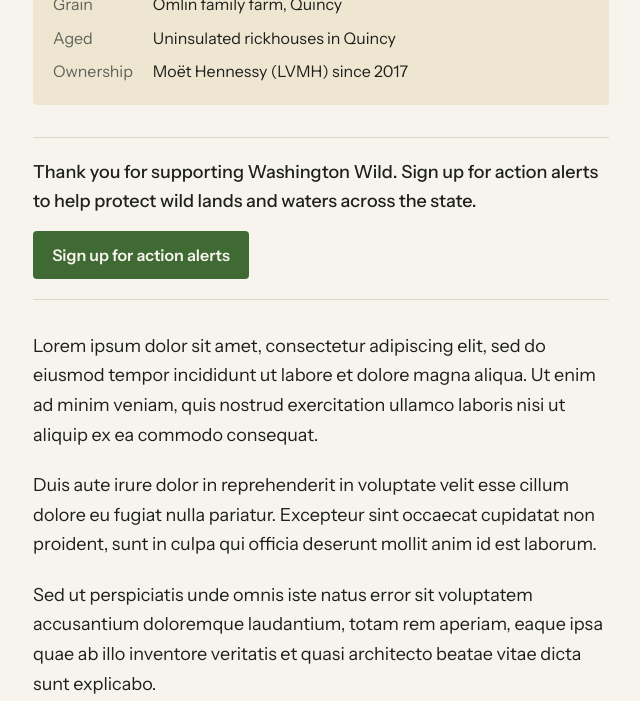
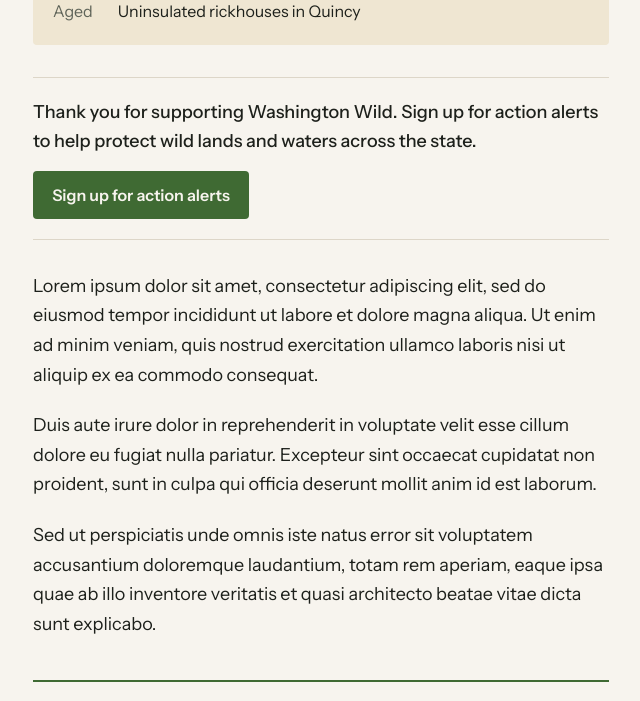
Before and after one commit to dandillinger/whiskey, a Jekyll site: the page built from 2026/woodinville.md, in a window 1280 px wide and 900 px high, scrolled down 730 px, cut to the strip 199-900 px from the top of the window. Shown: the whole strip, without its empty margins (319-959 px from the left). Built offline with Jekyll 4.4.1, drawn with Linux system fonts in a browser that asks for light colours.

Commit message:
Westland, Woodinville: drop Ownership spec rows to match Dry Fly
Co-Authored-By: Claude Opus 5.5 (1M context) <noreply@anthropic.com>

```diff
--- a/2026/woodinville.md
+++ b/2026/woodinville.md
@@ -18,8 +18,6 @@ specs:
     value: Omlin family farm, Quincy
   - label: Aged
     value: Uninsulated rickhouses in Quincy
-  - label: Ownership
-    value: Moët Hennessy (LVMH) since 2017
 ---
 Lorem ipsum dolor sit amet, consectetur adipiscing elit, sed do eiusmod tempor incididunt ut labore et dolore magna aliqua. Ut enim ad minim veniam, quis nostrud exercitation ullamco laboris nisi ut aliquip ex ea commodo consequat.
 
```
Also changed, not shown: 2026/westland.md (+0 -2 lines).
